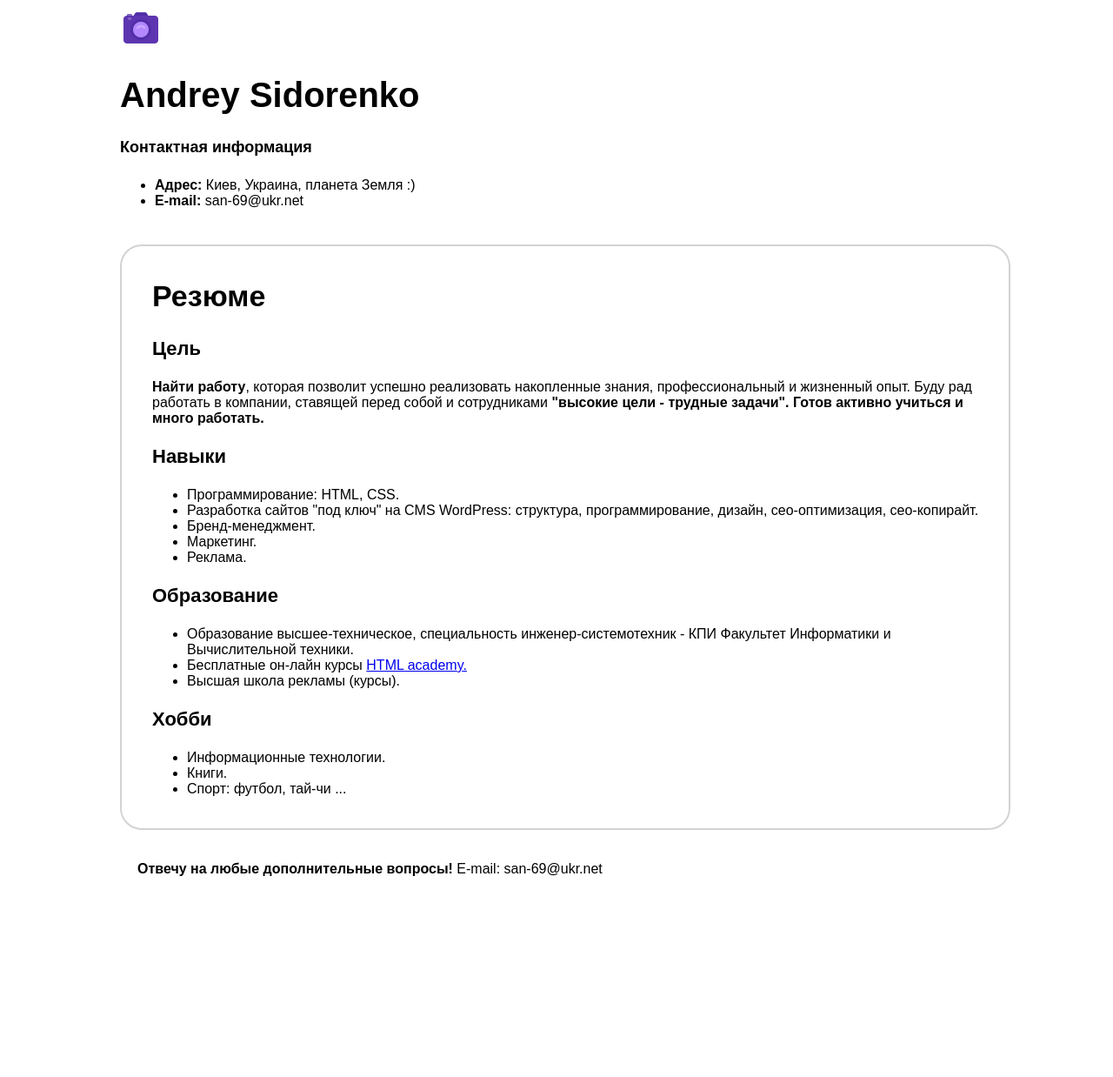
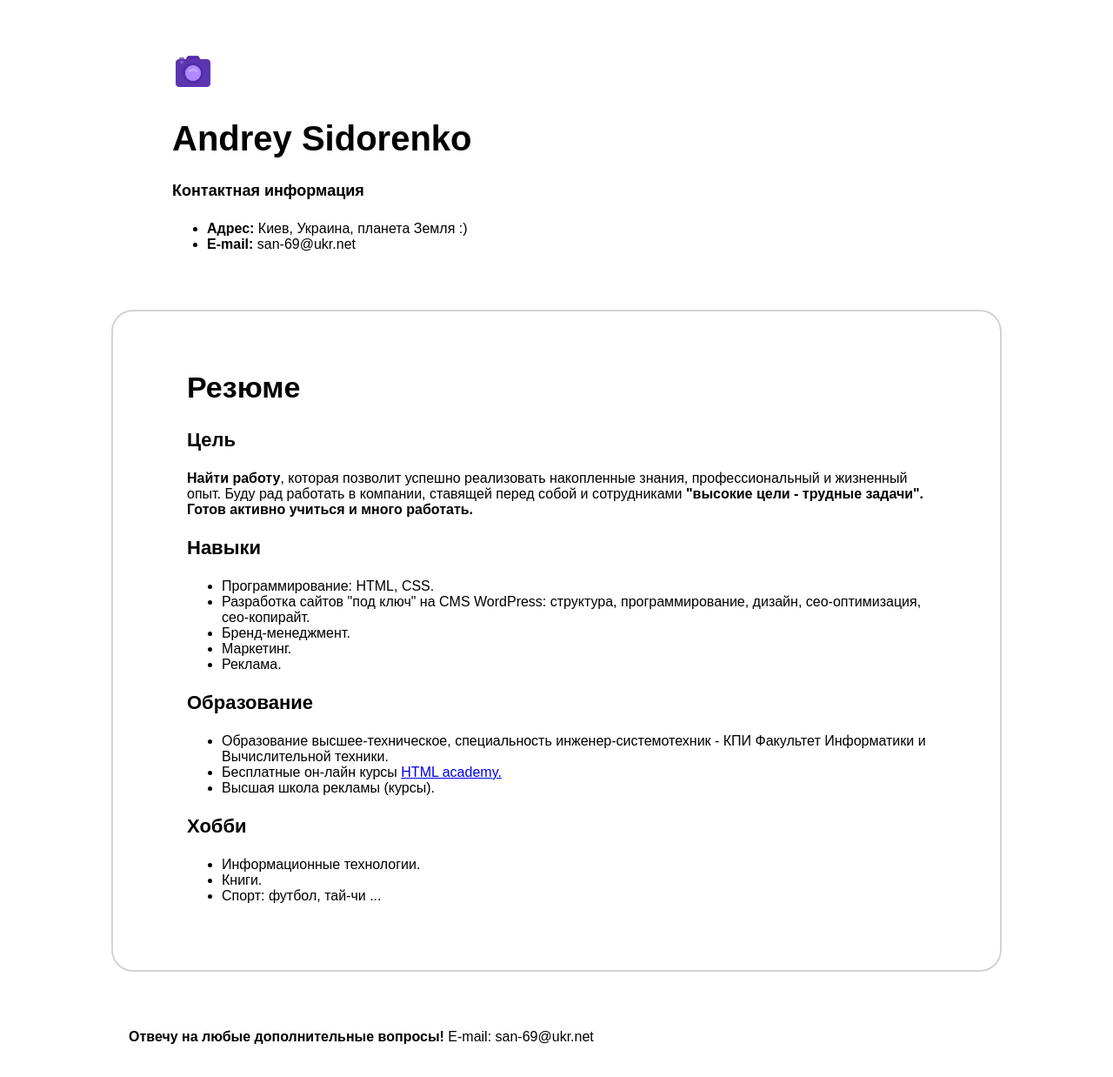
Before and after one commit to san-69/rsschool-cv, a plain HTML site: page index.html in a window 1280 px wide. Shown: the whole page at 87% size. Before the commit the page ends 1082 px from the top, so only its background shows below. Drawn offline with Linux system fonts and the light colour scheme.

Commit message:
fix:
editing css file

```diff
--- a/style.css
+++ b/style.css
@@ -2,16 +2,16 @@
   margin: auto;
   width: 100%;
   max-width: 1024px;
-  padding: 0 0 40px 20px;
+  padding: 0 40px 20px;
 }
 
 .container1 {
-  padding: 0 0 25px;
+  padding: 50px 0 50px 70px;
 }
 
 main {
  border: 2px solid lightgray;
- padding: 10px 10px 20px 35px;
+ padding: 40px 70px 60px 85px;
  border-radius: 25px;
 }
 
@@ -46,5 +46,5 @@ li {
 }
 
 footer {
-  padding: 20px 20px 10px;
+  padding: 50px 20px 10px;
  }
```
